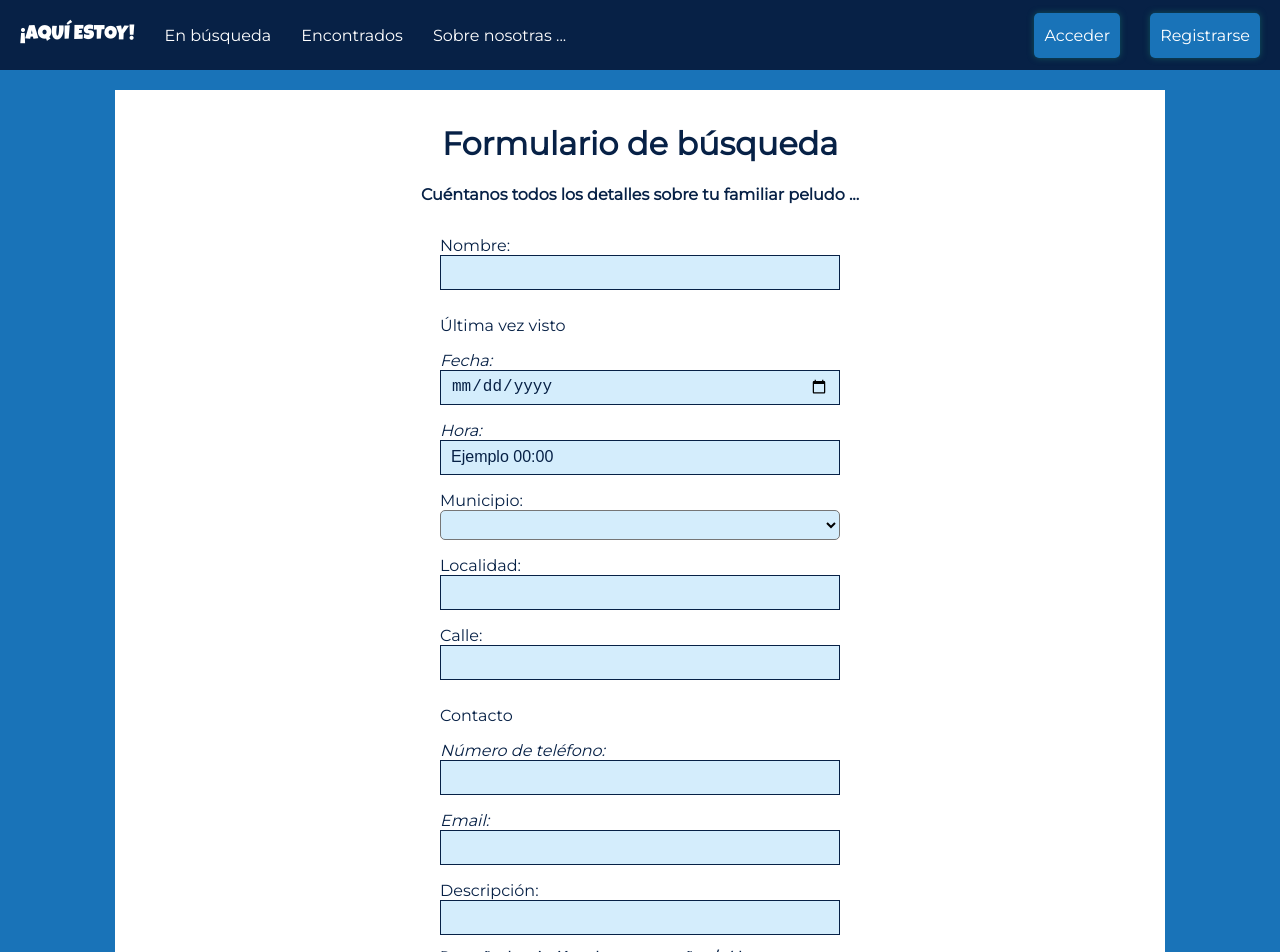
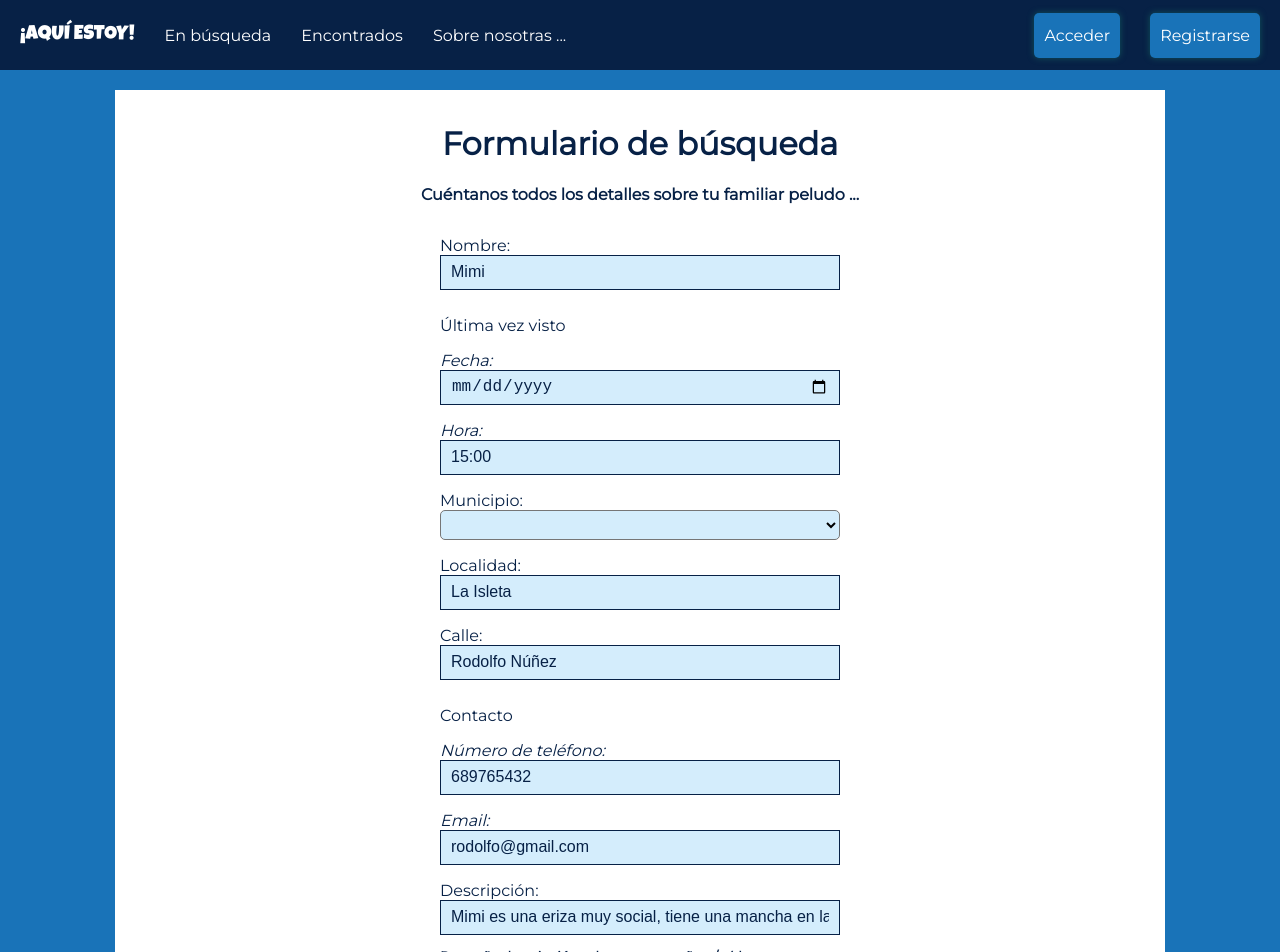
Before and after one commit to AndrewUru/web-aqui-estoy-vue, a Vue app: page /form-lost-animal in a window 1280 px wide. Shown: the top 952 px of the page. Built offline with nearby package versions, Linux system fonts and the light colour scheme; no server answers.

Commit message:
añadidos datos falsos por defecto en el form y quitado el apartado de publicado por: en el postcomponent

```diff
--- a/src/components/PostComponent.vue
+++ b/src/components/PostComponent.vue
@@ -14,7 +14,7 @@
           <p class="contact">Contacto: {{ post.number }} {{ post.email }}</p>
           <p>{{ post.description }}</p>
           <p v-if="isReward"><strong>Se ofrece recompensa de </strong>{{ post.reward }}</p>
-          <p>Publicado por: <strong>{{ post.currentUser }}</strong></p>
+
         </div>
       </div>
       <div class="comments-section">
--- a/src/views/FormLostAnimalView.vue
+++ b/src/views/FormLostAnimalView.vue
@@ -104,16 +104,16 @@ export default {
         content: '',
       },
       formData: {
-        name: '',
+        name: 'Mimi',
         date: '',
-        time: '',
-        municipality: '',
-        city: '',
-        street: '',
-        number: '',
+        time: '15:00',
+        municipality: 'Las Palmas de G.C.',
+        city: 'La Isleta',
+        street: 'Rodolfo Núñez',
+        number: '689765432',
         reward: '',
-        email: '',
-        description: '',
+        email: 'rodolfo@gmail.com',
+        description: 'Mimi es una eriza muy social, tiene una mancha en la nariz y una pata blanca',
         URLImage: null,
         uid: ''
       },
```
